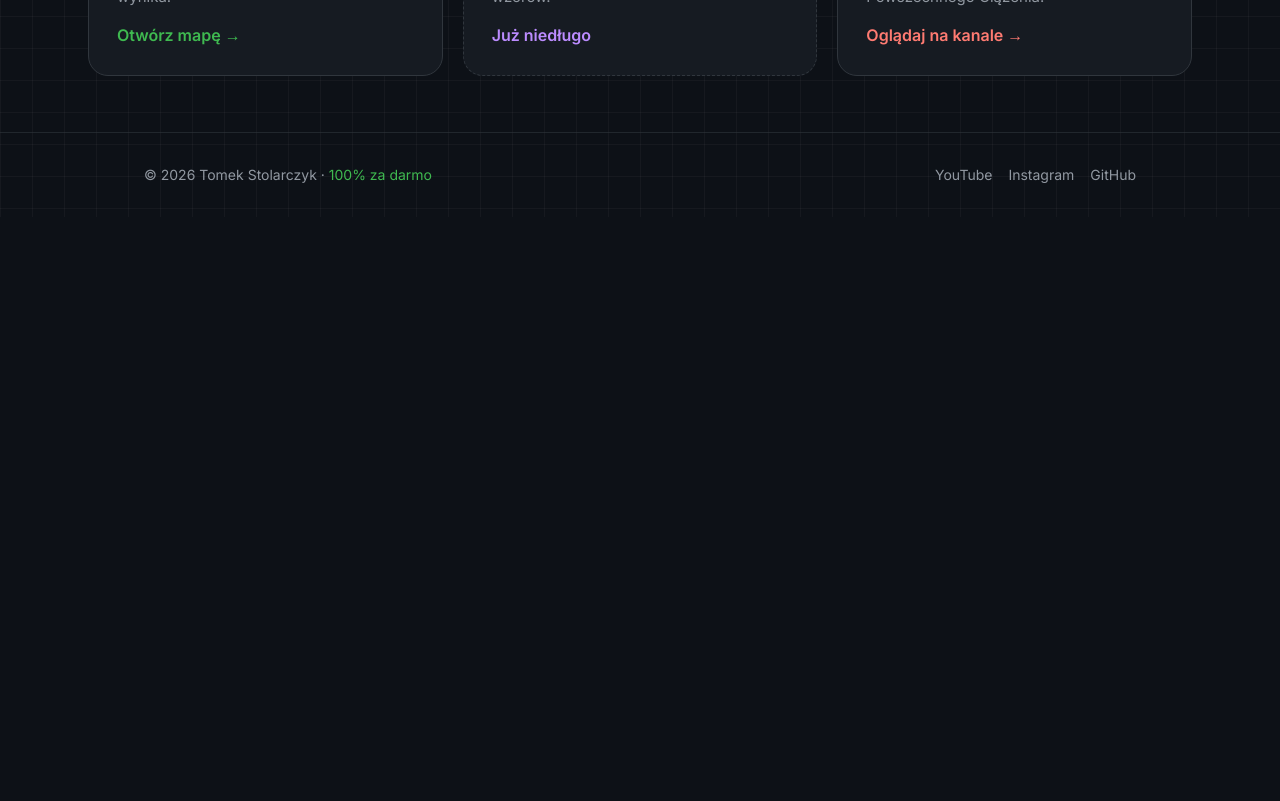
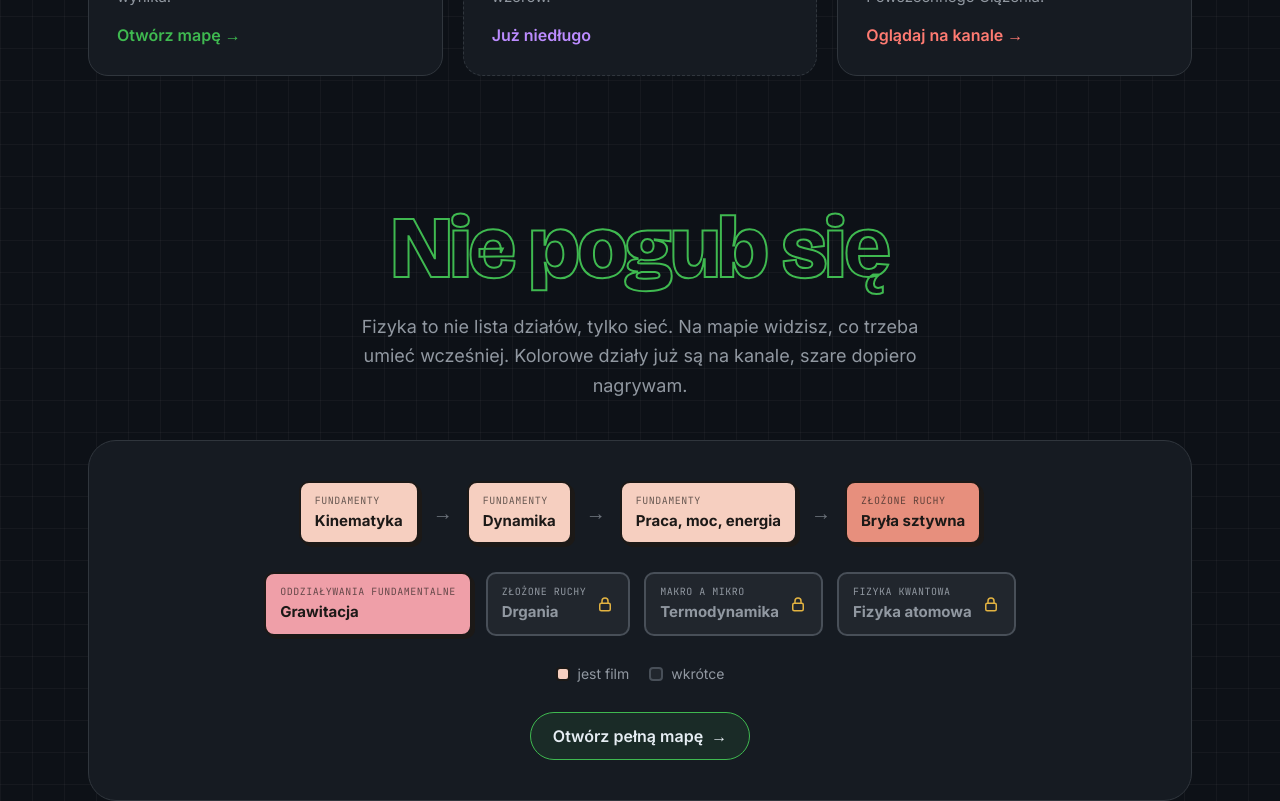
Before and after one commit to tomekstolarczyk/ogarnij-fizyke, a Next.js app: page / in a window 1280 px wide. Shown: the part 1200-2001 px from the top of the page. Before the commit the page ends 1417 px from the top, so only its background shows below. Built offline with nearby package versions, Linux system fonts and the light colour scheme.

Commit message:
feat: add Nie pogub sie map teaser with recroded topics

```diff
--- a/src/app/page.tsx
+++ b/src/app/page.tsx
@@ -1,4 +1,5 @@
 import Hero from "@/components/Hero";
+import MapTeaser from "@/components/MapTeaser";
 import Shortcuts from "@/components/Shortcuts";
 
 export default function Home() {
@@ -6,6 +7,7 @@ export default function Home() {
     <>
       <Hero />
       <Shortcuts />
+      <MapTeaser />
     </>
   );
 }
--- a/src/components/Hero.tsx
+++ b/src/components/Hero.tsx
@@ -93,7 +93,7 @@ export default function Hero() {
             Oglądaj na YouTube
           </a>
           <Link
-            href="/mapa"
+            href="/#mapa"
             className="inline-flex min-h-13 items-center justify-center gap-2 rounded-full border border-border bg-surface px-6 font-medium transition hover:-translate-y-0.5 hover:border-accent/60"
           >
             Zobacz mapę fizyki <span aria-hidden="true">→</span>
--- /dev/null
+++ b/src/components/MapTeaser.tsx
@@ -0,0 +1,84 @@
+import { Fragment } from "react";
+import Link from "next/link";
+import TopicChip from "@/components/TopicChip";
+import { groups, topics, type Topic } from "@/data/topics";
+
+// Looks a topic up by slug. Throws on a typo, so the build fails loudly
+// instead of a tile silently disappearing (like an assert in C)
+function getTopic(slug: string): Topic {
+  const topic = topics.find((t) => t.slug === slug);
+  if (!topic) throw new Error(`Unknown topic slug: ${slug}`);
+  return topic;
+}
+
+// Hand-picked preview: a real prerequisite chain on top, a few more topics below
+const chain = ["kinematyka", "dynamika", "praca-moc-energia", "bryla-sztywna"].map(getTopic);
+const more = ["grawitacja", "drgania", "termodynamika", "fizyka-atomowa"].map(getTopic);
+
+// "Nie pogub się" section on the landing page: a small preview of the physics map
+export default function MapTeaser() {
+  return (
+    // scroll-mt-14: when /#mapa scrolls here, stop below the sticky header
+    <section
+      id="mapa"
+      className="mx-auto w-full max-w-6xl scroll-mt-14 px-4 py-18 sm:px-6"
+    >
+      <div className="text-center">
+        {/* Outlined letters, a nod to the bubble letters on the sketch */}
+        <h2 className="font-display text-[clamp(2.75rem,7vw,5.5rem)] leading-none font-extrabold tracking-[-0.03em] text-transparent [-webkit-text-stroke:2px_var(--color-accent)]">
+          Nie pogub się
+        </h2>
+        <p className="mx-auto mt-5 max-w-150 text-lg leading-relaxed text-muted">
+          Fizyka to nie lista działów, tylko sieć. Na mapie widzisz, co trzeba
+          umieć wcześniej. Kolorowe działy już są na kanale, szare dopiero
+          nagrywam.
+        </p>
+      </div>
+
+      <div className="mt-10 flex flex-col items-center gap-7 rounded-[28px] border border-border bg-surface px-6 py-10">
+        <div className="flex flex-wrap items-center justify-center gap-3.5">
+          {chain.map((topic, index) => (
+            // Fragment: groups the arrow and the tile without an extra div;
+            // unlike <>...</> it can take a key
+            <Fragment key={topic.slug}>
+              {index > 0 && (
+                <span aria-hidden="true" className="text-xl text-muted/70">
+                  →
+                </span>
+              )}
+              <TopicChip topic={topic} />
+            </Fragment>
+          ))}
+        </div>
+
+        <div className="flex flex-wrap justify-center gap-3.5">
+          {more.map((topic) => (
+            <TopicChip key={topic.slug} topic={topic} />
+          ))}
+        </div>
+
+        {/* Legend */}
+        <div className="flex flex-wrap justify-center gap-5 text-sm text-muted">
+          <span className="inline-flex items-center gap-2">
+            <span
+              className="size-3.5 rounded border-2 border-ink"
+              style={{ backgroundColor: groups.fundamentals.color }}
+            />
+            jest film
+          </span>
+          <span className="inline-flex items-center gap-2">
+            <span className="size-3.5 rounded border-2 border-[#484f58] bg-[#21262d]" />
+            wkrótce
+          </span>
+        </div>
+
+        <Link
+          href="/mapa"
+          className="inline-flex min-h-12 items-center gap-2 rounded-full border border-accent bg-accent/10 px-5.5 font-semibold transition hover:-translate-y-0.5 hover:bg-accent/20"
+        >
+          Otwórz pełną mapę <span aria-hidden="true">→</span>
+        </Link>
+      </div>
+    </section>
+  );
+}
--- /dev/null
+++ b/src/components/TopicChip.tsx
@@ -0,0 +1,47 @@
+import { groups, type Topic } from "@/data/topics";
+
+// Small topic tile in the map's style: group color when the topic has videos,
+// grey with a padlock when it isn't recorded yet
+export default function TopicChip({ topic }: { topic: Topic }) {
+  const group = groups[topic.group];
+  const recorded = topic.videos.length > 0;
+
+  if (!recorded) {
+    return (
+      <span className="inline-flex items-center gap-2.5 rounded-[10px] border-2 border-[#484f58] bg-[#21262d] px-3.5 py-2.5 text-muted">
+        <span>
+          <span className="block font-mono text-[10px] tracking-wider uppercase">
+            {group.name}
+          </span>
+          <span className="text-[15px] font-bold">{topic.name}</span>
+        </span>
+        {/* Padlock */}
+        <svg
+          role="img"
+          aria-label="wkrótce"
+          viewBox="0 0 24 24"
+          fill="none"
+          stroke="currentColor"
+          strokeWidth={2}
+          strokeLinecap="round"
+          className="size-4.5 shrink-0 text-marker-yellow"
+        >
+          <rect x="5" y="11" width="14" height="10" rx="2" />
+          <path d="M8 11V8a4 4 0 0 1 8 0v3" />
+        </svg>
+      </span>
+    );
+  }
+
+  return (
+    <span
+      className="rounded-[10px] border-2 border-ink px-3.5 py-2.5 text-ink shadow-[3px_3px_0_var(--color-ink)]"
+      style={{ backgroundColor: group.color }}
+    >
+      <span className="block font-mono text-[10px] tracking-wider uppercase opacity-65">
+        {group.name}
+      </span>
+      <span className="text-[15px] font-bold">{topic.name}</span>
+    </span>
+  );
+}
```
